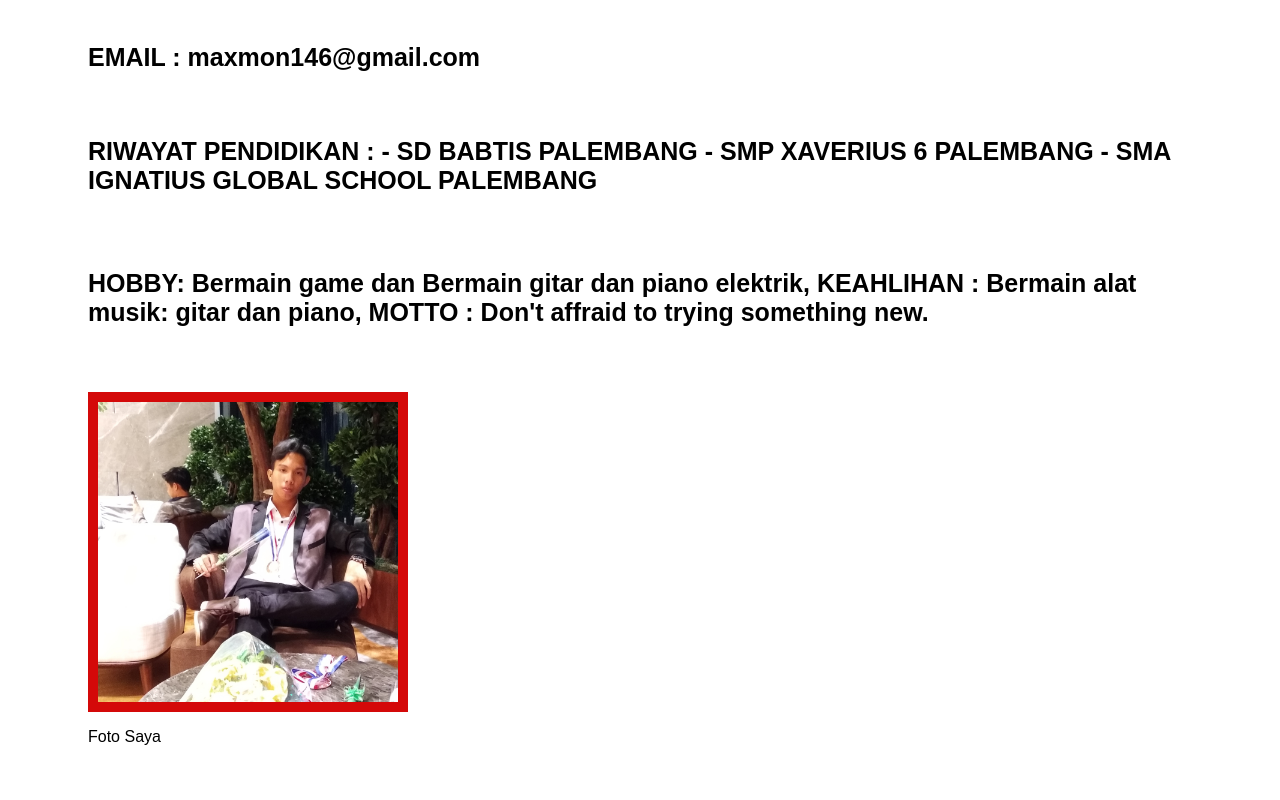
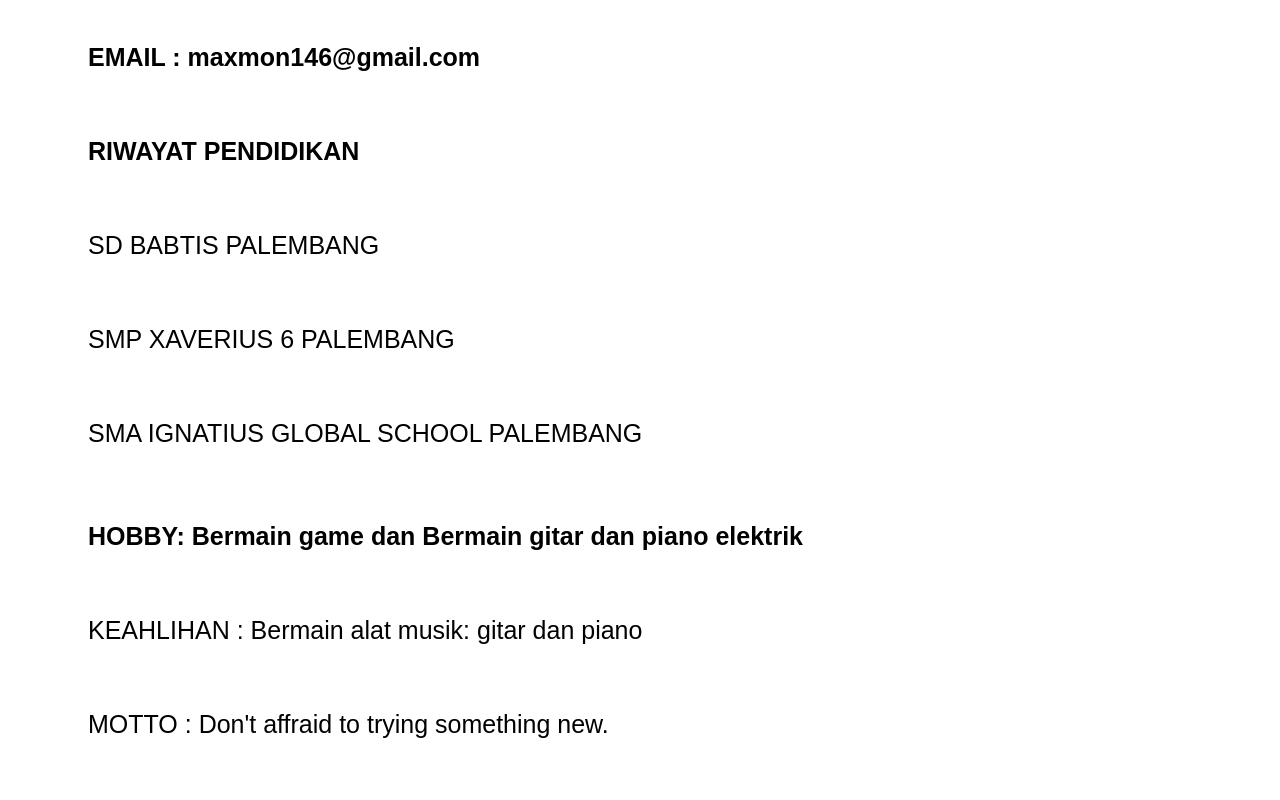
Before and after one commit to pannbae/pannbae-biodata, a plain HTML site: page index.html in a window 1280 px wide. Shown: the part 420-1220 px from the top of the page. Before the commit the page ends 1166 px from the top, so only its background shows below. Drawn offline with Linux system fonts and the light colour scheme; files whose address does not match are found by name.

Commit message:
Add files via upload

```diff
--- a/index.html
+++ b/index.html
@@ -25,16 +25,18 @@
         <div class="contents">
             <h3>NAMA : Ivan Chandra</h3>
             <h4>EMAIL : maxmon146@gmail.com</h4>
-            <H5>RIWAYAT PENDIDIKAN :
-                - SD BABTIS PALEMBANG
-                - SMP XAVERIUS 6 PALEMBANG
-                - SMA IGNATIUS GLOBAL SCHOOL PALEMBANG</H5>
-            <H6>HOBBY: Bermain game dan Bermain gitar dan piano elektrik, KEAHLIHAN : Bermain alat musik: gitar dan piano, MOTTO : Don't affraid to trying something new. </H6>
+            <H5>RIWAYAT PENDIDIKAN</H5>
+            <p>SD BABTIS PALEMBANG</p>
+            <P>SMP XAVERIUS 6 PALEMBANG</P>
+            <P>SMA IGNATIUS GLOBAL SCHOOL PALEMBANG</P>
+            <H6>HOBBY: Bermain game dan Bermain gitar dan piano elektrik</H6>
+            <p>KEAHLIHAN : Bermain alat musik: gitar dan piano</p>
+            <p> MOTTO : Don't affraid to trying something new.</p>
             <div>
                 <div class="contents-img">
                     <img src="image/IMG_20200909_175624_495.jpg" alt="Foto saya">
                 </div>
-                <p>Foto Saya</p>
+                <p>Foto saya<p>
             </div>
         </div>
     </main>
--- a/stylesheet.css
+++ b/stylesheet.css
@@ -57,6 +57,11 @@ main{
     margin-bottom: 50px;
 }
 .contents h6{
+    font-size: 25px;
+    padding-bottom: 15px;
+    margin-bottom: 50px;
+}
+.contents p{
     font-size: 25px;
     padding-bottom: 15px;
     margin-bottom: 50px;
```
